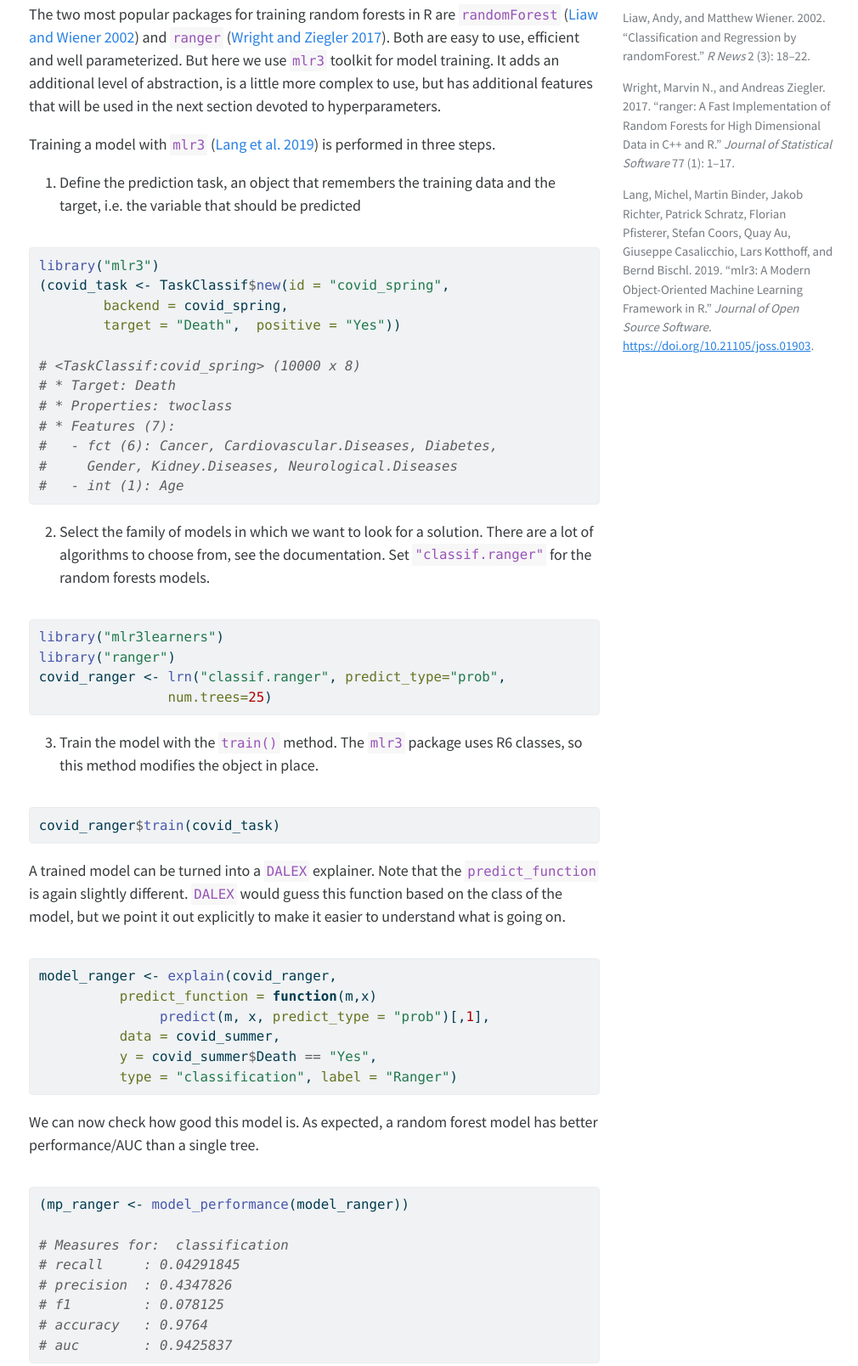
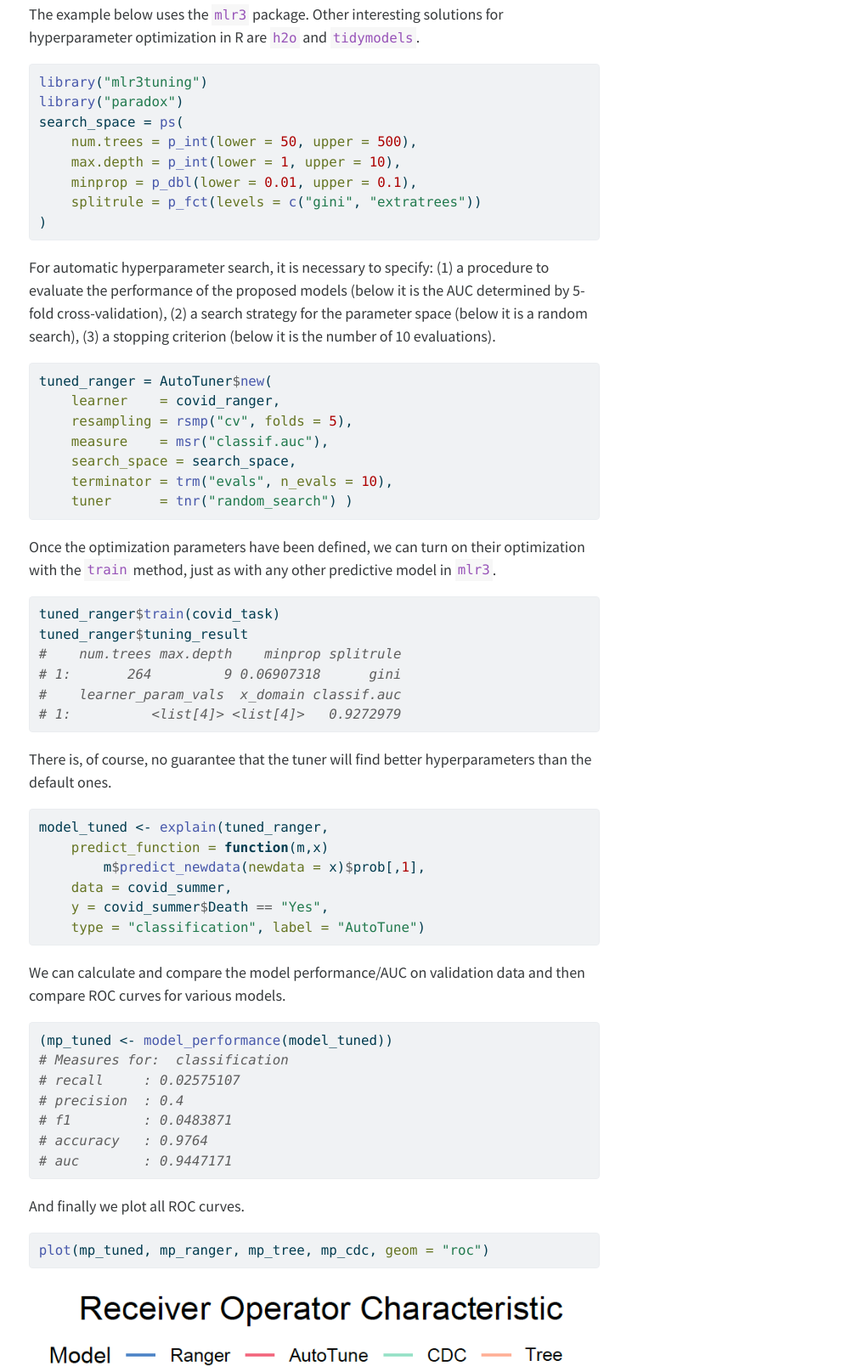
Before and after one commit to BetaAndBit/RML2, a plain HTML site: page docs/05_hpo.html in a window 1280 px wide. Shown: the part 4480-6088 px from the top of the page at 85% size, without its empty margins (270-1280 px from the left). Drawn offline with Linux system fonts and the light colour scheme.

Commit message:
fixed example for HPO in R

```diff
--- a/docs/05_hpo.html
+++ b/docs/05_hpo.html
@@ -83,25 +83,6 @@ code span.st { color: #4070a0; } /* String */
 code span.va { color: #19177c; } /* Variable */
 code span.vs { color: #4070a0; } /* VerbatimString */
 code span.wa { color: #60a0b0; font-weight: bold; font-style: italic; } /* Warning */
-div.csl-bib-body { }
-div.csl-entry {
-  clear: both;
-}
-.hanging div.csl-entry {
-  margin-left:2em;
-  text-indent:-2em;
-}
-div.csl-left-margin {
-  min-width:2em;
-  float:left;
-}
-div.csl-right-inline {
-  margin-left:2em;
-  padding-left:1em;
-}
-div.csl-indent {
-  margin-left: 2em;
-}
 </style>
 
 
@@ -369,79 +350,67 @@ div.csl-indent {
 </figure>
 </div>
 </section>
-<section id="r-snippets" class="level2 page-columns page-full">
+<section id="r-snippets" class="level2">
 <h2 class="anchored" data-anchor-id="r-snippets">R snippets</h2>
-<p>The two most popular packages for training random forests in R are <code>randomForest</code> <span class="citation" data-cites="randomForest2002">(<a href="#ref-randomForest2002" role="doc-biblioref">Liaw and Wiener 2002</a>)</span> and <code>ranger</code> <span class="citation" data-cites="ranger2017">(<a href="#ref-ranger2017" role="doc-biblioref">Wright and Ziegler 2017</a>)</span>. Both are easy to use, efficient and well parameterized. But here we use <code>mlr3</code> toolkit for model training. It adds an additional level of abstraction, is a little more complex to use, but has additional features that will be used in the next section devoted to hyperparameters.</p>
-<div class="no-row-height column-margin column-container"><div id="ref-randomForest2002" class="csl-entry" role="doc-biblioentry">
-Liaw, Andy, and Matthew Wiener. 2002. <span>“<span class="nocase">Classification and Regression by randomForest</span>.”</span> <em>R News</em> 2 (3): 18–22.
-</div><div id="ref-ranger2017" class="csl-entry" role="doc-biblioentry">
-Wright, Marvin N., and Andreas Ziegler. 2017. <span>“<span class="nocase">ranger</span>: A Fast Implementation of Random Forests for High Dimensional Data in <span>C++</span> and <span>R</span>.”</span> <em>Journal of Statistical Software</em> 77 (1): 1–17.
-</div><div id="ref-mlr32019" class="csl-entry" role="doc-biblioentry">
-Lang, Michel, Martin Binder, Jakob Richter, Patrick Schratz, Florian Pfisterer, Stefan Coors, Quay Au, Giuseppe Casalicchio, Lars Kotthoff, and Bernd Bischl. 2019. <span>“<span class="nocase">mlr3</span>: A&nbsp;Modern Object-Oriented Machine Learning Framework in <span>R</span>.”</span> <em>Journal of Open Source Software</em>. <a href="https://doi.org/10.21105/joss.01903">https://doi.org/10.21105/joss.01903</a>.
-</div></div><p>Training a model with <code>mlr3</code> <span class="citation" data-cites="mlr32019">(<a href="#ref-mlr32019" role="doc-biblioref">Lang et al. 2019</a>)</span> is performed in three steps.</p>
-<ol type="1">
-<li>Define the prediction task, an object that remembers the training data and the target, i.e.&nbsp;the variable that should be predicted</li>
-</ol>
+<p>The example below uses the <code>mlr3</code> package. Other interesting solutions for hyperparameter optimization in R are <code>h2o</code> and <code>tidymodels</code>.</p>
 <div class="cell">
-<div class="sourceCode cell-code" id="cb7"><pre class="sourceCode r code-with-copy"><code class="sourceCode r"><span id="cb7-1"><a href="#cb7-1" aria-hidden="true" tabindex="-1"></a><span class="fu">library</span>(<span class="st">"mlr3"</span>)</span>
-<span id="cb7-2"><a href="#cb7-2" aria-hidden="true" tabindex="-1"></a>(covid_task <span class="ot">&lt;-</span> TaskClassif<span class="sc">$</span><span class="fu">new</span>(<span class="at">id =</span> <span class="st">"covid_spring"</span>, </span>
-<span id="cb7-3"><a href="#cb7-3" aria-hidden="true" tabindex="-1"></a>        <span class="at">backend =</span> covid_spring, </span>
-<span id="cb7-4"><a href="#cb7-4" aria-hidden="true" tabindex="-1"></a>        <span class="at">target =</span> <span class="st">"Death"</span>,  <span class="at">positive =</span> <span class="st">"Yes"</span>))</span>
-<span id="cb7-5"><a href="#cb7-5" aria-hidden="true" tabindex="-1"></a></span>
-<span id="cb7-6"><a href="#cb7-6" aria-hidden="true" tabindex="-1"></a><span class="co"># &lt;TaskClassif:covid_spring&gt; (10000 x 8)</span></span>
-<span id="cb7-7"><a href="#cb7-7" aria-hidden="true" tabindex="-1"></a><span class="co"># * Target: Death</span></span>
-<span id="cb7-8"><a href="#cb7-8" aria-hidden="true" tabindex="-1"></a><span class="co"># * Properties: twoclass</span></span>
-<span id="cb7-9"><a href="#cb7-9" aria-hidden="true" tabindex="-1"></a><span class="co"># * Features (7):</span></span>
-<span id="cb7-10"><a href="#cb7-10" aria-hidden="true" tabindex="-1"></a><span class="co">#   - fct (6): Cancer, Cardiovascular.Diseases, Diabetes,</span></span>
-<span id="cb7-11"><a href="#cb7-11" aria-hidden="true" tabindex="-1"></a><span class="co">#     Gender, Kidney.Diseases, Neurological.Diseases</span></span>
-<span id="cb7-12"><a href="#cb7-12" aria-hidden="true" tabindex="-1"></a><span class="co">#   - int (1): Age</span></span></code><button title="Copy to Clipboard" class="code-copy-button"><i class="bi"></i></button></pre></div>
+<div class="sourceCode cell-code" id="cb7"><pre class="sourceCode r code-with-copy"><code class="sourceCode r"><span id="cb7-1"><a href="#cb7-1" aria-hidden="true" tabindex="-1"></a><span class="fu">library</span>(<span class="st">"mlr3tuning"</span>)</span>
+<span id="cb7-2"><a href="#cb7-2" aria-hidden="true" tabindex="-1"></a><span class="fu">library</span>(<span class="st">"paradox"</span>)</span>
+<span id="cb7-3"><a href="#cb7-3" aria-hidden="true" tabindex="-1"></a>search_space <span class="ot">=</span> <span class="fu">ps</span>(</span>
+<span id="cb7-4"><a href="#cb7-4" aria-hidden="true" tabindex="-1"></a>    <span class="at">num.trees =</span> <span class="fu">p_int</span>(<span class="at">lower =</span> <span class="dv">50</span>, <span class="at">upper =</span> <span class="dv">500</span>),</span>
+<span id="cb7-5"><a href="#cb7-5" aria-hidden="true" tabindex="-1"></a>    <span class="at">max.depth =</span> <span class="fu">p_int</span>(<span class="at">lower =</span> <span class="dv">1</span>, <span class="at">upper =</span> <span class="dv">10</span>),</span>
+<span id="cb7-6"><a href="#cb7-6" aria-hidden="true" tabindex="-1"></a>    <span class="at">minprop =</span> <span class="fu">p_dbl</span>(<span class="at">lower =</span> <span class="fl">0.01</span>, <span class="at">upper =</span> <span class="fl">0.1</span>),</span>
+<span id="cb7-7"><a href="#cb7-7" aria-hidden="true" tabindex="-1"></a>    <span class="at">splitrule =</span> <span class="fu">p_fct</span>(<span class="at">levels =</span> <span class="fu">c</span>(<span class="st">"gini"</span>, <span class="st">"extratrees"</span>))</span>
+<span id="cb7-8"><a href="#cb7-8" aria-hidden="true" tabindex="-1"></a>)</span></code><button title="Copy to Clipboard" class="code-copy-button"><i class="bi"></i></button></pre></div>
 </div>
-<ol start="2" type="1">
-<li>Select the family of models in which we want to look for a solution. There are a lot of algorithms to choose from, see the documentation. Set <code>"classif.ranger"</code> for the random forests models.</li>
-</ol>
+<p>For automatic hyperparameter search, it is necessary to specify: (1) a procedure to evaluate the performance of the proposed models (below it is the AUC determined by 5-fold cross-validation), (2) a search strategy for the parameter space (below it is a random search), (3) a stopping criterion (below it is the number of 10 evaluations).</p>
 <div class="cell">
-<div class="sourceCode cell-code" id="cb8"><pre class="sourceCode r code-with-copy"><code class="sourceCode r"><span id="cb8-1"><a href="#cb8-1" aria-hidden="true" tabindex="-1"></a><span class="fu">library</span>(<span class="st">"mlr3learners"</span>)</span>
-<span id="cb8-2"><a href="#cb8-2" aria-hidden="true" tabindex="-1"></a><span class="fu">library</span>(<span class="st">"ranger"</span>)</span>
-<span id="cb8-3"><a href="#cb8-3" aria-hidden="true" tabindex="-1"></a>covid_ranger <span class="ot">&lt;-</span> <span class="fu">lrn</span>(<span class="st">"classif.ranger"</span>, <span class="at">predict_type=</span><span class="st">"prob"</span>, </span>
-<span id="cb8-4"><a href="#cb8-4" aria-hidden="true" tabindex="-1"></a>                <span class="at">num.trees=</span><span class="dv">25</span>)</span></code><button title="Copy to Clipboard" class="code-copy-button"><i class="bi"></i></button></pre></div>
+<div class="sourceCode cell-code" id="cb8"><pre class="sourceCode r code-with-copy"><code class="sourceCode r"><span id="cb8-1"><a href="#cb8-1" aria-hidden="true" tabindex="-1"></a>tuned_ranger <span class="ot">=</span> AutoTuner<span class="sc">$</span><span class="fu">new</span>(</span>
+<span id="cb8-2"><a href="#cb8-2" aria-hidden="true" tabindex="-1"></a>    <span class="at">learner    =</span> covid_ranger,</span>
+<span id="cb8-3"><a href="#cb8-3" aria-hidden="true" tabindex="-1"></a>    <span class="at">resampling =</span> <span class="fu">rsmp</span>(<span class="st">"cv"</span>, <span class="at">folds =</span> <span class="dv">5</span>),</span>
+<span id="cb8-4"><a href="#cb8-4" aria-hidden="true" tabindex="-1"></a>    <span class="at">measure    =</span> <span class="fu">msr</span>(<span class="st">"classif.auc"</span>),</span>
+<span id="cb8-5"><a href="#cb8-5" aria-hidden="true" tabindex="-1"></a>    <span class="at">search_space =</span> search_space,</span>
+<span id="cb8-6"><a href="#cb8-6" aria-hidden="true" tabindex="-1"></a>    <span class="at">terminator =</span> <span class="fu">trm</span>(<span class="st">"evals"</span>, <span class="at">n_evals =</span> <span class="dv">10</span>),</span>
+<span id="cb8-7"><a href="#cb8-7" aria-hidden="true" tabindex="-1"></a>    <span class="at">tuner      =</span> <span class="fu">tnr</span>(<span class="st">"random_search"</span>) )</span></code><button title="Copy to Clipboard" class="code-copy-button"><i class="bi"></i></button></pre></div>
 </div>
-<ol start="3" type="1">
-<li>Train the model with the <code>train()</code> method. The <code>mlr3</code> package uses R6 classes, so this method modifies the object in place.</li>
-</ol>
+<p>Once the optimization parameters have been defined, we can turn on their optimization with the <code>train</code> method, just as with any other predictive model in <code>mlr3</code>.</p>
 <div class="cell">
-<div class="sourceCode cell-code" id="cb9"><pre class="sourceCode r code-with-copy"><code class="sourceCode r"><span id="cb9-1"><a href="#cb9-1" aria-hidden="true" tabindex="-1"></a>covid_ranger<span class="sc">$</span><span class="fu">train</span>(covid_task)</span></code><button title="Copy to Clipboard" class="code-copy-button"><i class="bi"></i></button></pre></div>
+<div class="sourceCode cell-code" id="cb9"><pre class="sourceCode r code-with-copy"><code class="sourceCode r"><span id="cb9-1"><a href="#cb9-1" aria-hidden="true" tabindex="-1"></a>tuned_ranger<span class="sc">$</span><span class="fu">train</span>(covid_task)</span>
+<span id="cb9-2"><a href="#cb9-2" aria-hidden="true" tabindex="-1"></a>tuned_ranger<span class="sc">$</span>tuning_result</span>
+<span id="cb9-3"><a href="#cb9-3" aria-hidden="true" tabindex="-1"></a><span class="co">#    num.trees max.depth    minprop splitrule</span></span>
+<span id="cb9-4"><a href="#cb9-4" aria-hidden="true" tabindex="-1"></a><span class="co"># 1:       264         9 0.06907318      gini</span></span>
+<span id="cb9-5"><a href="#cb9-5" aria-hidden="true" tabindex="-1"></a><span class="co">#    learner_param_vals  x_domain classif.auc</span></span>
+<span id="cb9-6"><a href="#cb9-6" aria-hidden="true" tabindex="-1"></a><span class="co"># 1:          &lt;list[4]&gt; &lt;list[4]&gt;   0.9272979</span></span></code><button title="Copy to Clipboard" class="code-copy-button"><i class="bi"></i></button></pre></div>
 </div>
-<p>A trained model can be turned into a <code>DALEX</code> explainer. Note that the <code>predict_function</code> is again slightly different. <code>DALEX</code> would guess this function based on the class of the model, but we point it out explicitly to make it easier to understand what is going on.</p>
+<p>There is, of course, no guarantee that the tuner will find better hyperparameters than the default ones.</p>
 <div class="cell">
-<div class="sourceCode cell-code" id="cb10"><pre class="sourceCode r code-with-copy"><code class="sourceCode r"><span id="cb10-1"><a href="#cb10-1" aria-hidden="true" tabindex="-1"></a>model_ranger <span class="ot">&lt;-</span> <span class="fu">explain</span>(covid_ranger,</span>
-<span id="cb10-2"><a href="#cb10-2" aria-hidden="true" tabindex="-1"></a>          <span class="at">predict_function =</span> <span class="cf">function</span>(m,x)</span>
-<span id="cb10-3"><a href="#cb10-3" aria-hidden="true" tabindex="-1"></a>               <span class="fu">predict</span>(m, x, <span class="at">predict_type =</span> <span class="st">"prob"</span>)[,<span class="dv">1</span>],</span>
-<span id="cb10-4"><a href="#cb10-4" aria-hidden="true" tabindex="-1"></a>          <span class="at">data =</span> covid_summer,</span>
-<span id="cb10-5"><a href="#cb10-5" aria-hidden="true" tabindex="-1"></a>          <span class="at">y =</span> covid_summer<span class="sc">$</span>Death <span class="sc">==</span> <span class="st">"Yes"</span>,</span>
-<span id="cb10-6"><a href="#cb10-6" aria-hidden="true" tabindex="-1"></a>          <span class="at">type =</span> <span class="st">"classification"</span>, <span class="at">label =</span> <span class="st">"Ranger"</span>)</span></code><button title="Copy to Clipboard" class="code-copy-button"><i class="bi"></i></button></pre></div>
+<div class="sourceCode cell-code" id="cb10"><pre class="sourceCode r code-with-copy"><code class="sourceCode r"><span id="cb10-1"><a href="#cb10-1" aria-hidden="true" tabindex="-1"></a>model_tuned <span class="ot">&lt;-</span> <span class="fu">explain</span>(tuned_ranger,</span>
+<span id="cb10-2"><a href="#cb10-2" aria-hidden="true" tabindex="-1"></a>    <span class="at">predict_function =</span> <span class="cf">function</span>(m,x)</span>
+<span id="cb10-3"><a href="#cb10-3" aria-hidden="true" tabindex="-1"></a>        m<span class="sc">$</span><span class="fu">predict_newdata</span>(<span class="at">newdata =</span> x)<span class="sc">$</span>prob[,<span class="dv">1</span>],</span>
+<span id="cb10-4"><a href="#cb10-4" aria-hidden="true" tabindex="-1"></a>    <span class="at">data =</span> covid_summer,</span>
+<span id="cb10-5"><a href="#cb10-5" aria-hidden="true" tabindex="-1"></a>    <span class="at">y =</span> covid_summer<span class="sc">$</span>Death <span class="sc">==</span> <span class="st">"Yes"</span>,</span>
+<span id="cb10-6"><a href="#cb10-6" aria-hidden="true" tabindex="-1"></a>    <span class="at">type =</span> <span class="st">"classification"</span>, <span class="at">label =</span> <span class="st">"AutoTune"</span>)</span></code><button title="Copy to Clipboard" class="code-copy-button"><i class="bi"></i></button></pre></div>
 </div>
-<p>We can now check how good this model is. As expected, a random forest model has better performance/AUC than a single tree.</p>
+<p>We can calculate and compare the model performance/AUC on validation data and then compare ROC curves for various models.</p>
 <div class="cell">
-<div class="sourceCode cell-code" id="cb11"><pre class="sourceCode r code-with-copy"><code class="sourceCode r"><span id="cb11-1"><a href="#cb11-1" aria-hidden="true" tabindex="-1"></a>(mp_ranger <span class="ot">&lt;-</span> <span class="fu">model_performance</span>(model_ranger))</span>
-<span id="cb11-2"><a href="#cb11-2" aria-hidden="true" tabindex="-1"></a></span>
-<span id="cb11-3"><a href="#cb11-3" aria-hidden="true" tabindex="-1"></a><span class="co"># Measures for:  classification</span></span>
-<span id="cb11-4"><a href="#cb11-4" aria-hidden="true" tabindex="-1"></a><span class="co"># recall     : 0.04291845 </span></span>
-<span id="cb11-5"><a href="#cb11-5" aria-hidden="true" tabindex="-1"></a><span class="co"># precision  : 0.4347826 </span></span>
-<span id="cb11-6"><a href="#cb11-6" aria-hidden="true" tabindex="-1"></a><span class="co"># f1         : 0.078125 </span></span>
-<span id="cb11-7"><a href="#cb11-7" aria-hidden="true" tabindex="-1"></a><span class="co"># accuracy   : 0.9764 </span></span>
-<span id="cb11-8"><a href="#cb11-8" aria-hidden="true" tabindex="-1"></a><span class="co"># auc        : 0.9425837</span></span></code><button title="Copy to Clipboard" class="code-copy-button"><i class="bi"></i></button></pre></div>
+<div class="sourceCode cell-code" id="cb11"><pre class="sourceCode r code-with-copy"><code class="sourceCode r"><span id="cb11-1"><a href="#cb11-1" aria-hidden="true" tabindex="-1"></a>(mp_tuned <span class="ot">&lt;-</span> <span class="fu">model_performance</span>(model_tuned))</span>
+<span id="cb11-2"><a href="#cb11-2" aria-hidden="true" tabindex="-1"></a><span class="co"># Measures for:  classification</span></span>
+<span id="cb11-3"><a href="#cb11-3" aria-hidden="true" tabindex="-1"></a><span class="co"># recall     : 0.02575107 </span></span>
+<span id="cb11-4"><a href="#cb11-4" aria-hidden="true" tabindex="-1"></a><span class="co"># precision  : 0.4 </span></span>
+<span id="cb11-5"><a href="#cb11-5" aria-hidden="true" tabindex="-1"></a><span class="co"># f1         : 0.0483871 </span></span>
+<span id="cb11-6"><a href="#cb11-6" aria-hidden="true" tabindex="-1"></a><span class="co"># accuracy   : 0.9764 </span></span>
+<span id="cb11-7"><a href="#cb11-7" aria-hidden="true" tabindex="-1"></a><span class="co"># auc        : 0.9447171</span></span></code><button title="Copy to Clipboard" class="code-copy-button"><i class="bi"></i></button></pre></div>
 </div>
 <p>And finally we plot all ROC curves.</p>
 <div class="cell">
-<div class="sourceCode cell-code" id="cb12"><pre class="sourceCode r code-with-copy"><code class="sourceCode r"><span id="cb12-1"><a href="#cb12-1" aria-hidden="true" tabindex="-1"></a><span class="fu">plot</span>(mp_ranger, mp_tree, mp_cdc, <span class="at">geom=</span> <span class="st">"roc"</span>)</span></code><button title="Copy to Clipboard" class="code-copy-button"><i class="bi"></i></button></pre></div>
+<div class="sourceCode cell-code" id="cb12"><pre class="sourceCode r code-with-copy"><code class="sourceCode r"><span id="cb12-1"><a href="#cb12-1" aria-hidden="true" tabindex="-1"></a><span class="fu">plot</span>(mp_tuned, mp_ranger, mp_tree, mp_cdc, <span class="at">geom =</span> <span class="st">"roc"</span>)</span></code><button title="Copy to Clipboard" class="code-copy-button"><i class="bi"></i></button></pre></div>
 </div>
-<div id="fig-05_r_roc_ranger" class="quarto-figure quarto-figure-center anchored">
+<div id="fig-05_r_roc_tuned" class="quarto-figure quarto-figure-center anchored">
 <figure class="figure">
-<p><img src="figures/05_r_roc_ranger.png" class="img-fluid figure-img"></p>
-<p></p><figcaption class="figure-caption">Figure&nbsp;3: ROC curves for the CDC, tree and ranger model.</figcaption><p></p>
+<p><img src="figures/05_r_roc_tuned.png" class="img-fluid figure-img"></p>
+<p></p><figcaption class="figure-caption">Figure&nbsp;3: ROC curves for the CDC, tree, ranger and tuned ranger model.</figcaption><p></p>
 </figure>
 </div>
-
 
 
 </section>
```
Also changed, not shown: docs/figures/05_r_roc_tuned.png (added).
